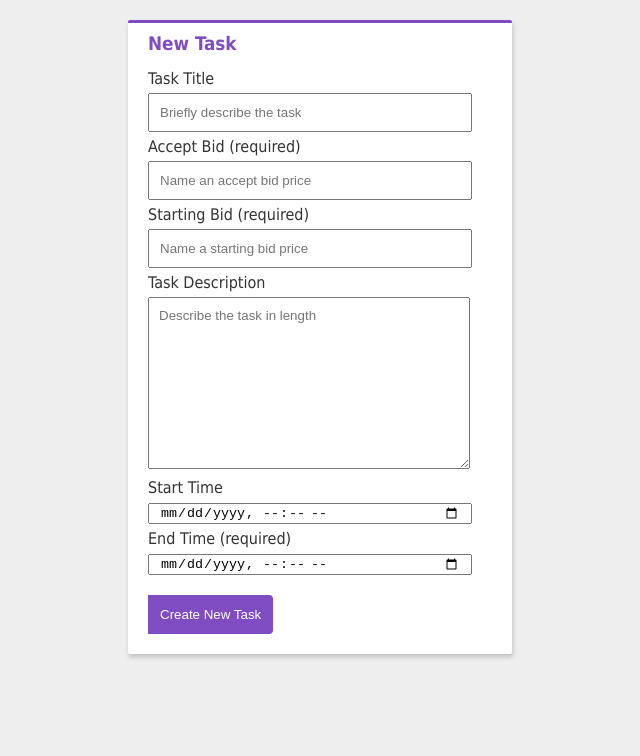
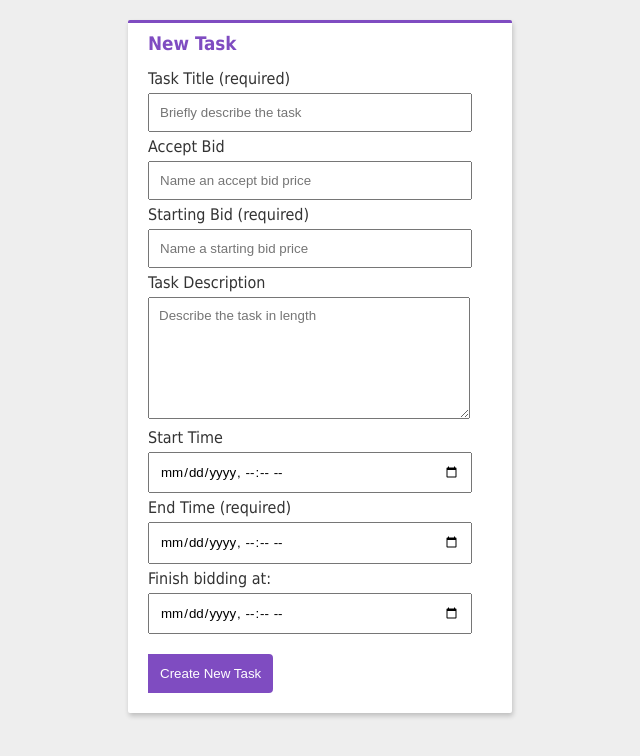
Before and after one commit to moonrobin/taskr, a React app in the folder web/: page /newtask in a window 1280 px wide. Shown: the whole page, without its empty margins (320-960 px from the left). Built offline with nearby package versions, Linux system fonts and the light colour scheme.

Commit message:
Html/css and calls to createtask api

```diff
--- a/web/src/app/css/displaypage.css
+++ b/web/src/app/css/displaypage.css
@@ -1,4 +1,5 @@
 #attr {
+	margin-left: 10px;
 	color: #7f4cc1;
 	font-weight: bold;
 	font-size: 14px;
--- a/web/src/app/css/newtaskpage.css
+++ b/web/src/app/css/newtaskpage.css
@@ -13,6 +13,10 @@ h3{
 
 #taskfieldvalue input{
 	width: 300px;
+    flex-basis: 0;
+    flex-grow: 7;
+    padding: 10px;
+    font-family: arial;
 }
 
 #timefield input{
@@ -23,9 +27,18 @@ h3{
 	padding-left:10px;
 }
 
+#timefield input{
+	width: 300px;
+	flex-basis: 0;
+	flex-grow: 7;
+	padding-right:10px;
+	padding-left:10px;
+}
+
+
 #taskfieldvalue textarea{
 	width: 300px;
-	height: 150px;
+	height: 100px;
     flex-basis: 0;
     flex-grow: 7;
     padding: 10px;
--- a/web/src/app/css/tasklistpages.css
+++ b/web/src/app/css/tasklistpages.css
@@ -2,7 +2,6 @@
     flex-basis: 0;
     flex-grow: 7;
     padding: 10px;
-    color: #777;
     margin-right: 10px;
 }
 
--- a/web/src/app/newTaskPage.js
+++ b/web/src/app/newTaskPage.js
@@ -11,17 +11,26 @@ class NewTaskPage extends React.Component{
 
   querySubmit(e){
     e.preventDefault();
-    var title = this.refs.querytitle.value;
+    var title = this.refs.tasktitle.value;
     var desc = this.refs.desc.value;
-    var acceptbid = this.refs.acceptbid;
-    var startingbid = this.refs.startingbid;
-    var startTime = this.refs.starttime.value;
-    var endTime = this.refs.endtime.value;
+    var acceptbid = this.refs.acceptbid.value;
+    var startingbid = this.refs.startingbid.value;
+    var starttime = this.refs.starttime.value;
+    var accepttime = this.refs.accepttime.value;
+    var endtime = this.refs.endtime.value;
 
     // use new task api
     var api_url = `http://localhost:3000/`+
-    `createtask/${title}/${acceptbid}/${endtime}`+
-    `&accepttime=${starttime}&description=${desc}`;
+    `createtask/${title}/${startingbid}/${endtime}?`;
+    if ( accepttime ){
+      api_url +=  `&accepttime=${accepttime}`;
+    }
+    if ( desc ){
+      api_url += `&description=${desc}`;``
+    }
+    if ( starttime ){
+      api_url += `&starttime=${starttime}`;
+    }
 
     var data;
     var that = this;
@@ -39,17 +48,17 @@ class NewTaskPage extends React.Component{
         <h3>New Task</h3>
         <div>
           <form id="query" onSubmit={this.querySubmit}>
-              <div id="taskfieldname">Task Title</div>
+              <div id="taskfieldname">Task Title (required)</div>
               <div id="taskfieldvalue">
                 <input type="text" ref="tasktitle" placeholder="Briefly describe the task"/>
               </div>
-              <div id="taskfieldname">Accept Bid (required)</div>
+              <div id="taskfieldname">Accept Bid </div>
               <div id="taskfieldvalue">
-                <input type="text" ref="acceptbid" placeholder="Name an accept bid price"/>
+                <input type="number" min="0" ref="acceptbid" placeholder="Name an accept bid price"/>
               </div>
               <div id="taskfieldname">Starting Bid (required)</div>
               <div id="taskfieldvalue">
-                <input type="text" ref="startingbid" placeholder="Name a starting bid price"/>
+                <input type="number" min="0" ref="startingbid" placeholder="Name a starting bid price"/>
               </div>
               <div id="taskfieldname">Task Description</div>
               <div id="taskfieldvalue">
@@ -67,6 +76,12 @@ class NewTaskPage extends React.Component{
                   <input id="end" ref = "endtime"type="datetime-local" />
                 </div>
               </div>
+              <div id="taskfieldvalue">
+                <div id="timefield">
+                  <div id="taskfieldname">Finish bidding at:</div>
+                  <input id="accept" ref="accepttime" type="datetime-local" />
+                </div>
+              </div>
               <div id="submitbutton">
                 <button id="submit" type="button" onClick={this.querySubmit}>Create New Task</button>
               </div>
```
